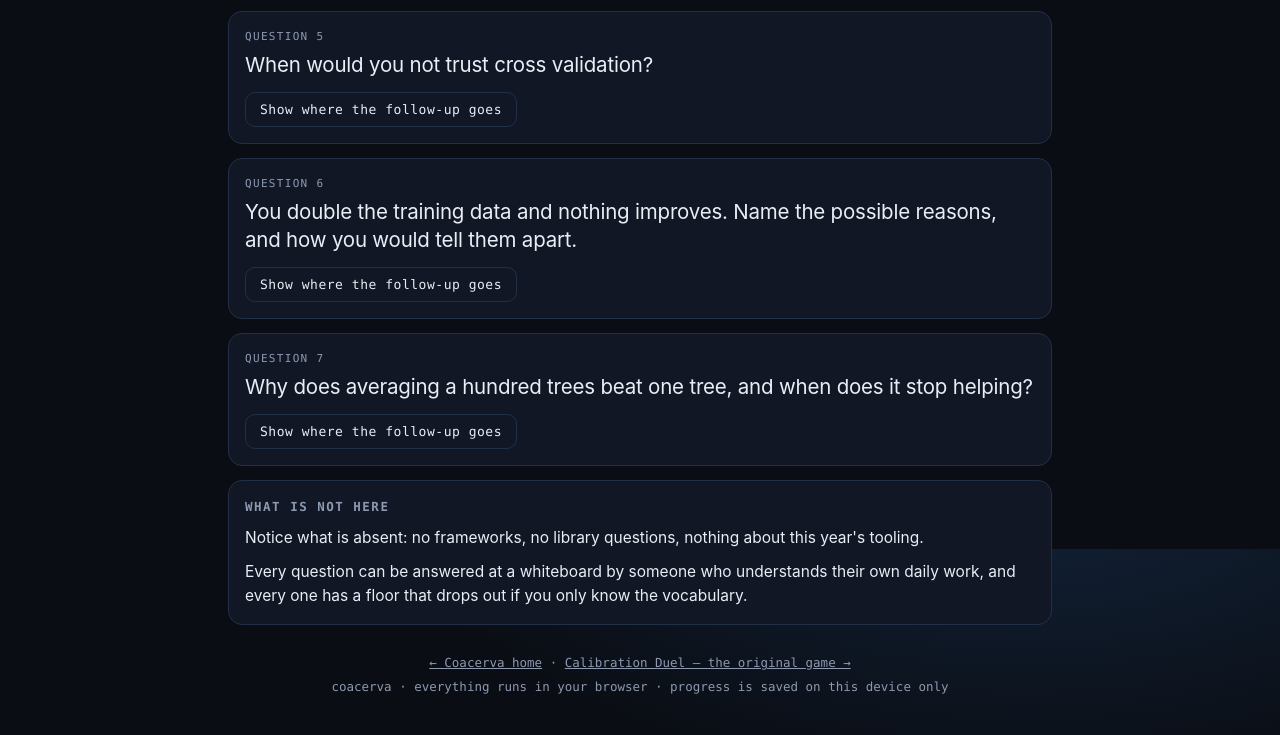
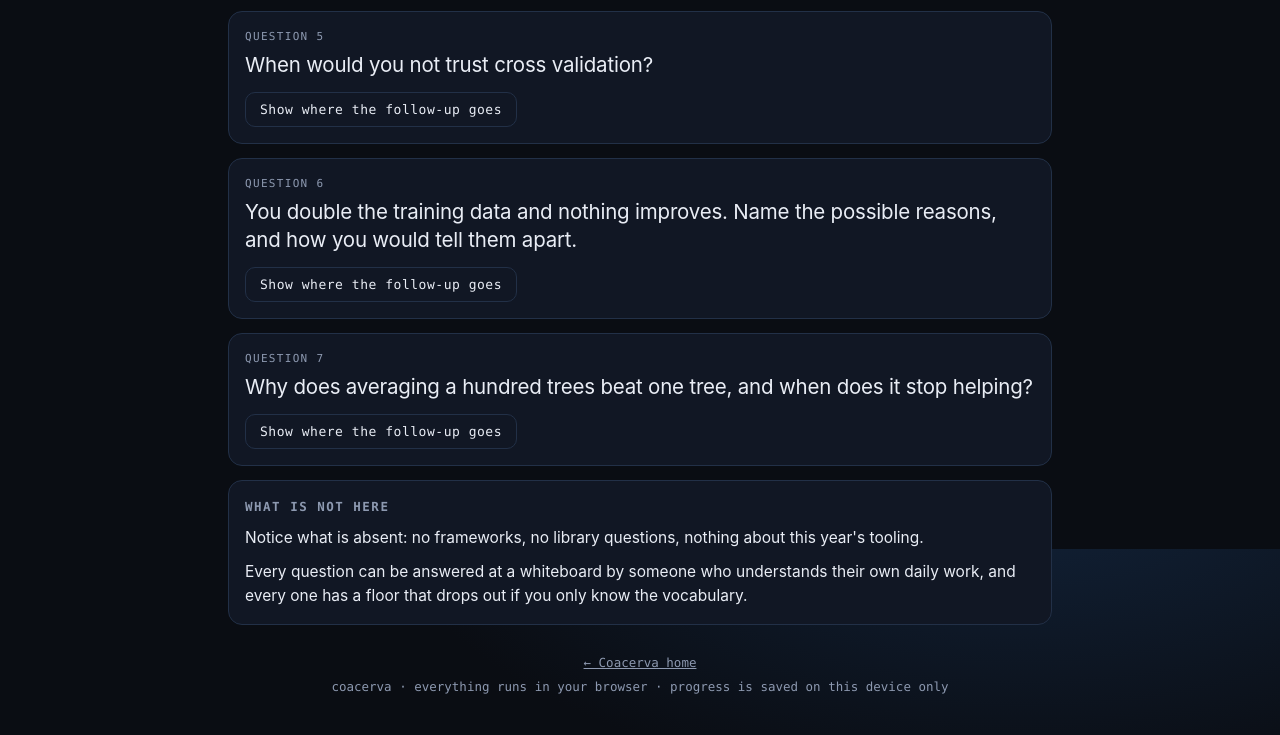
Before and after one commit to Adzic/system-one-playground, a plain HTML site: page interview.html in a window 1280 px wide. Shown: the part 1051-1786 px from the top of the page. Drawn offline with Linux system fonts and the light colour scheme.

Commit message:
Retire the Duel: interview.html

```diff
--- a/interview.html
+++ b/interview.html
@@ -131,7 +131,7 @@
   </div>
 
   <footer>
-    <a href="index.html">&larr; Coacerva home</a> · <a href="duel.html">Calibration Duel — the original game &rarr;</a><br>
+    <a href="index.html">&larr; Coacerva home</a><br>
     coacerva · everything runs in your browser · progress is saved on this device only
   </footer>
 </div>
```
